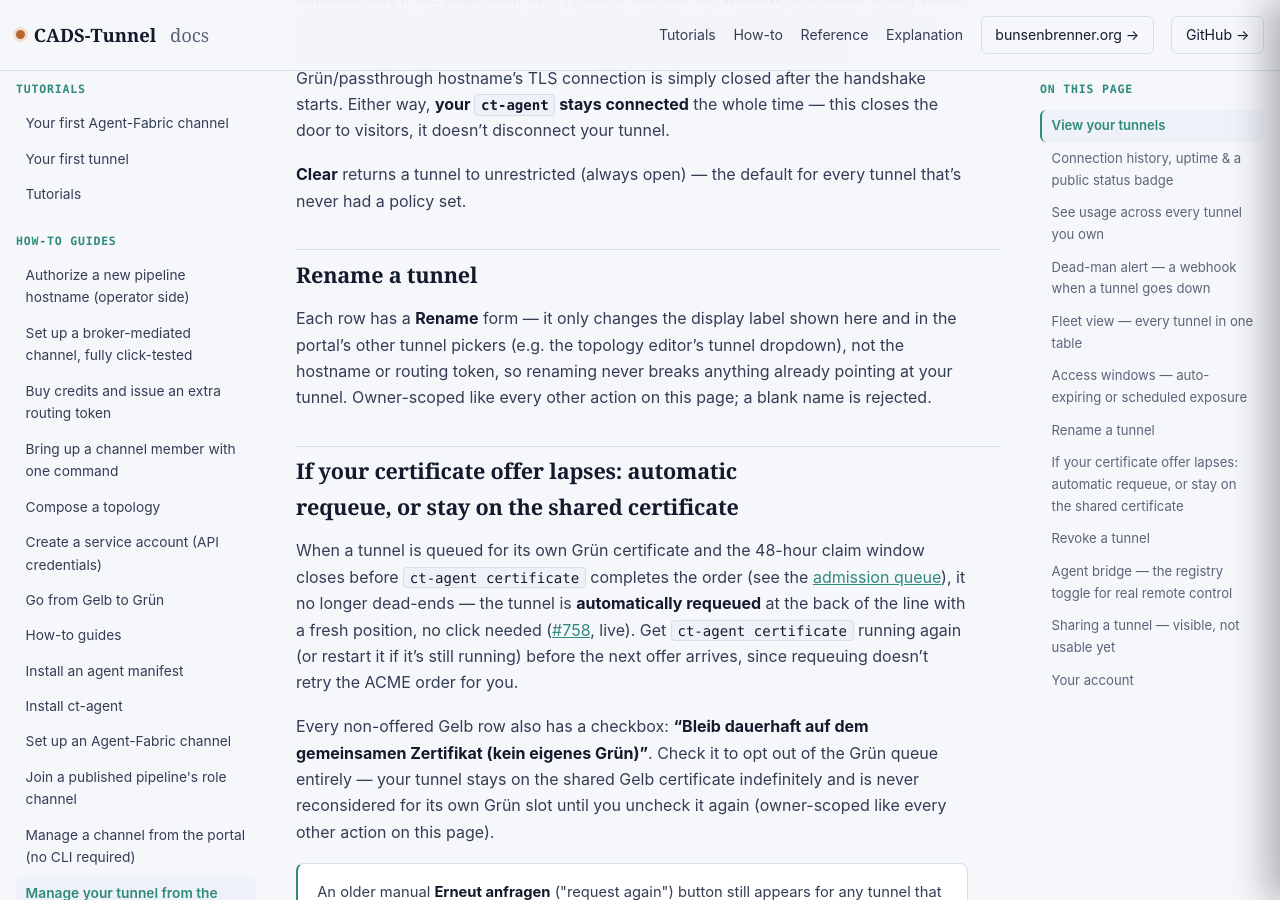
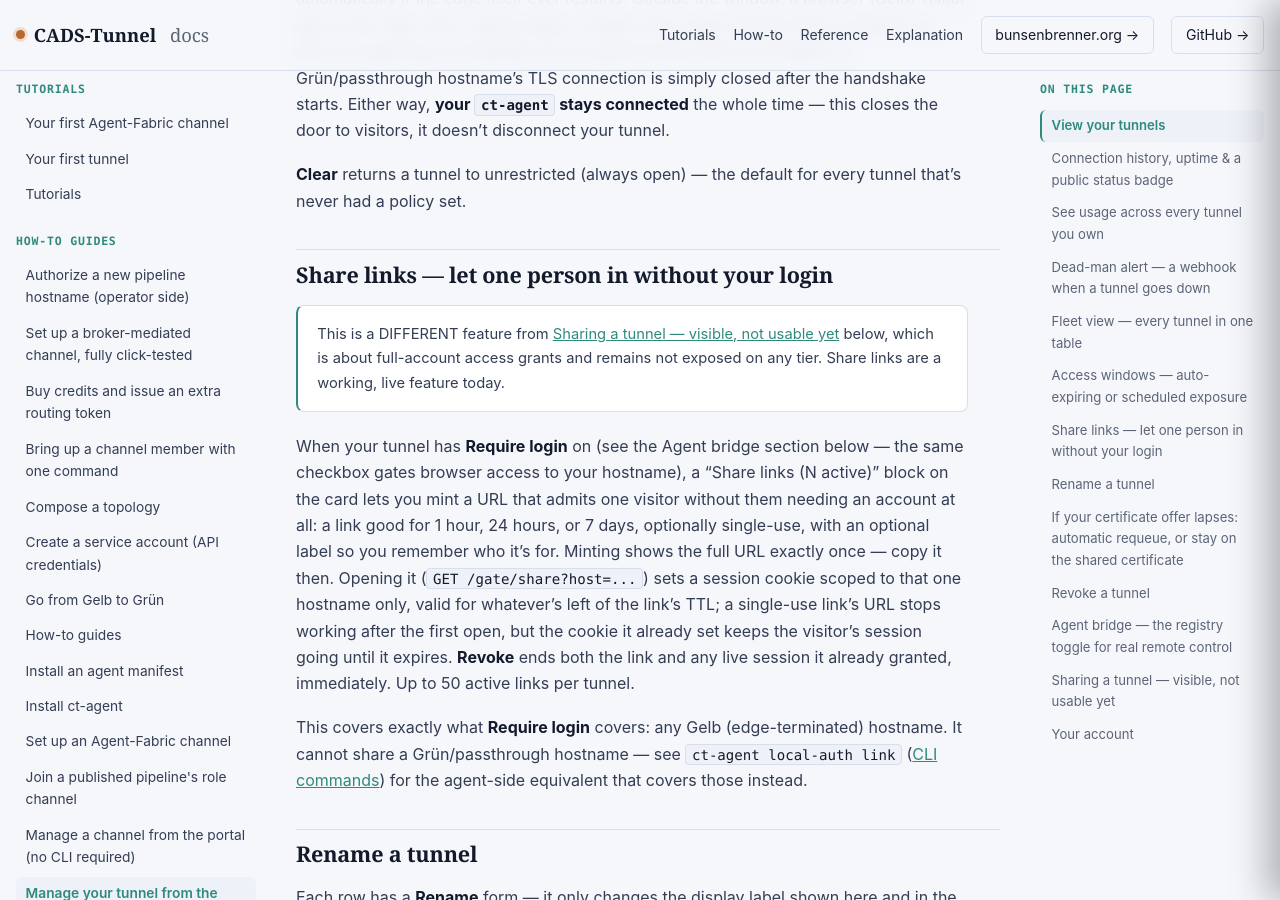
Before and after one commit to scimbe/CADS-Tunnel-docs, a Jekyll site: the page built from _how-to/manage-your-tunnel.md, in a window 1280 px wide and 900 px high, scrolled down 3502 px. Built offline with Jekyll 4.4.1, drawn with Linux system fonts in a browser that asks for light colours.

Commit message:
docs: time-boxed share links (#780)
Confirmed live before writing: GET /gate/share for an ungated host returns
404, POST .../share-links/:id/revoke returns 303 (session-gated) -- both
match documented behavior on the real deployment. Read
crates/control-plane/src/portal_api/share.rs and crates/control-plane/src/
gate.rs directly for the exact mint/redeem contract. Explicit callout added
distinguishing this from the existing (still-unavailable) grants-based
"Sharing a tunnel" section, and a cross-reference to ct-agent#185's
local-auth link for Grün/passthrough hostnames this feature can't cover.

Fifth of six pieces in the #775 program's tunnel-monitoring writeup. Only
signed receipts (#782/#790) remains.

Co-Authored-By: Claude Sonnet 5 <noreply@anthropic.com>

```diff
--- a/_how-to/manage-your-tunnel.md
+++ b/_how-to/manage-your-tunnel.md
@@ -135,6 +135,30 @@ closes the door to visitors, it doesn't disconnect your tunnel.
 **Clear** returns a tunnel to unrestricted (always open) — the default for every tunnel that's
 never had a policy set.
 
+## Share links — let one person in without your login
+
+<div class="callout">
+This is a DIFFERENT feature from <a href="#sharing-a-tunnel--visible-not-usable-yet">Sharing a
+tunnel — visible, not usable yet</a> below, which is about full-account access grants and remains
+not exposed on any tier.
+Share links are a working, live feature today.
+</div>
+
+When your tunnel has **Require login** on (see the Agent bridge section below — the same checkbox
+gates browser access to your hostname), a "Share links (N active)" block on the card lets you mint
+a URL that admits one visitor without them needing an account at all: a link good for 1 hour, 24
+hours, or 7 days, optionally single-use, with an optional label so you remember who it's for.
+Minting shows the full URL exactly once — copy it then. Opening it (`GET /gate/share?host=...`)
+sets a session cookie scoped to that one hostname only, valid for whatever's left of the link's
+TTL; a single-use link's URL stops working after the first open, but the cookie it already set
+keeps the visitor's session going until it expires. **Revoke** ends both the link and any live
+session it already granted, immediately. Up to 50 active links per tunnel.
+
+This covers exactly what **Require login** covers: any Gelb (edge-terminated) hostname. It cannot
+share a Grün/passthrough hostname — see `ct-agent local-auth link`
+([CLI commands]({{ '/reference/cli/' | relative_url }})) for the agent-side equivalent that covers
+those instead.
+
 ## Rename a tunnel
 
 Each row has a **Rename** form — it only changes the display label shown here and in the portal's other
```
Also changed, not shown: _reference/api-endpoints.md (+20 -0 lines).
